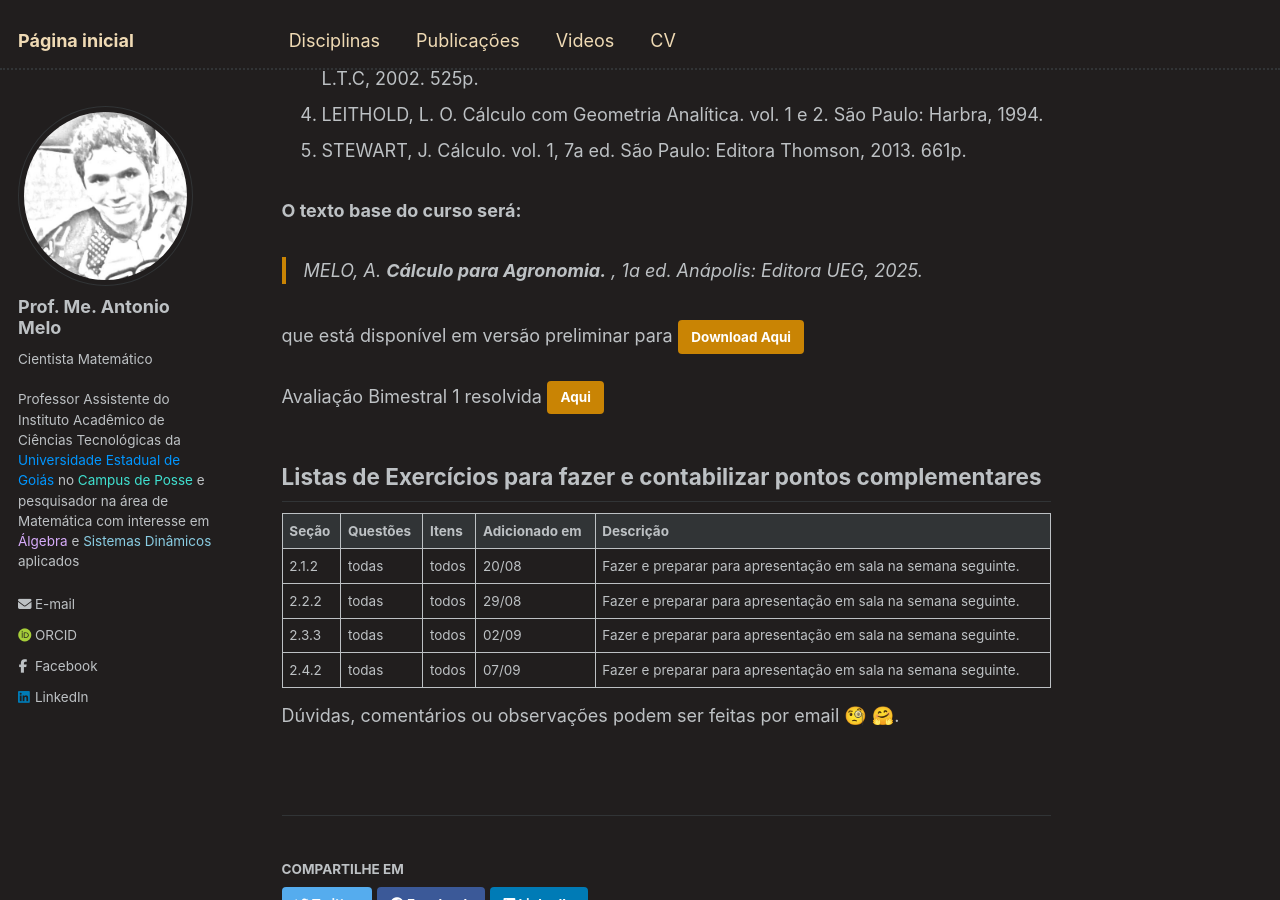
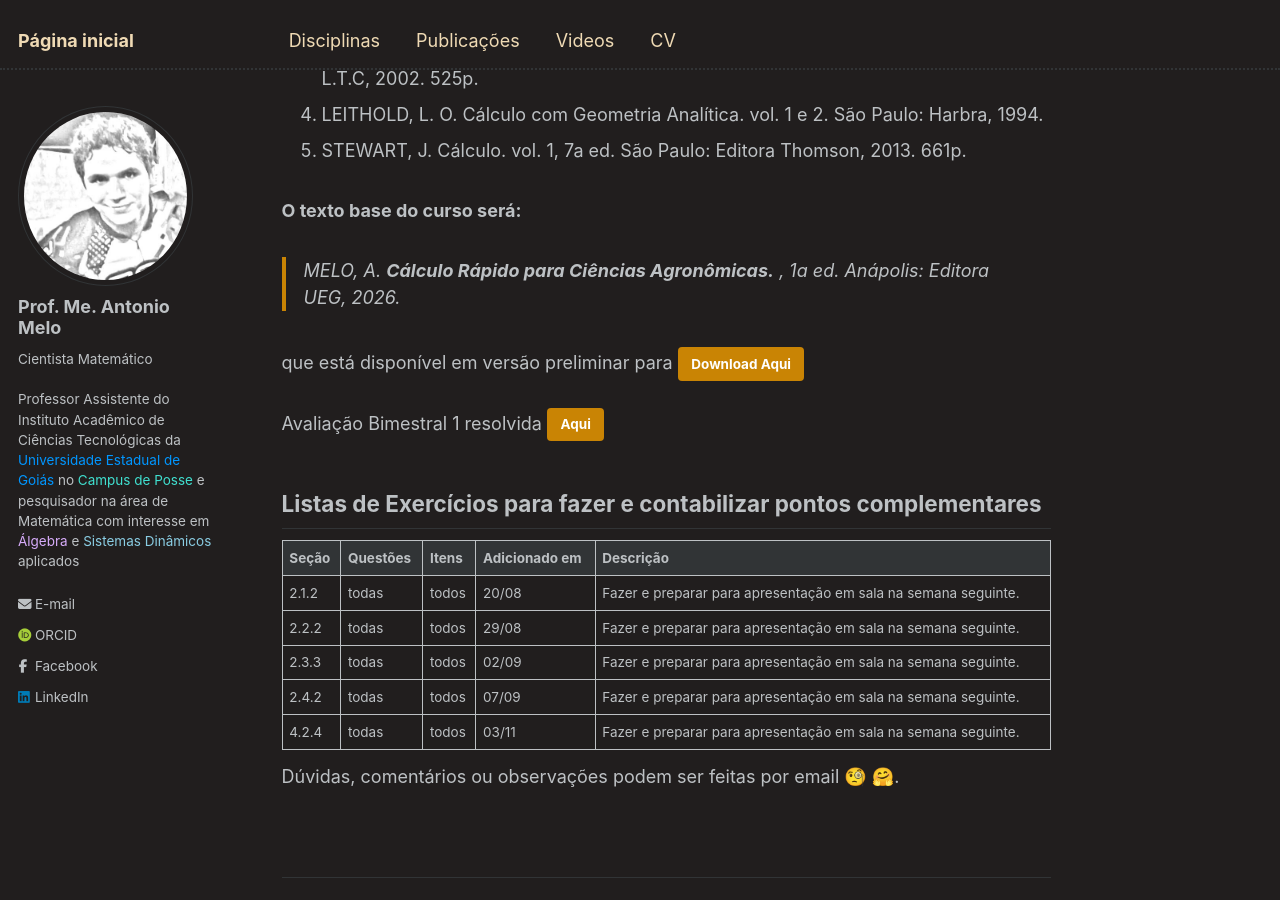
Before and after one commit to antmelo/antmelo.github.io, a Jekyll site: the page built from _teaching/2025-2-calculo.md, in a window 1280 px wide and 900 px high, scrolled down 798 px. Built offline with Jekyll 4.4.1, drawn with Linux system fonts in a browser that asks for light colours; some web fonts are replaced.

Commit message:
Update 2025-2-calculo.md

```diff
--- a/_teaching/2025-2-calculo.md
+++ b/_teaching/2025-2-calculo.md
@@ -29,7 +29,7 @@ Limites. Continuidade. Derivadas. Aplicação da Derivada. Máximos e Mínimos.
 
 ### O texto base do curso será:
 
-   > MELO, A. **Cálculo para Agronomia.** , 1a ed. Anápolis: Editora UEG, 2025.
+   > MELO, A. **Cálculo Rápido para Ciências Agronômicas.** , 1a ed. Anápolis: Editora UEG, 2026.
 
 que está disponível em versão preliminar para [Download Aqui](https://antmelo.github.io/files/calcA.pdf){: .btn}
 
@@ -43,6 +43,7 @@ Avaliação Bimestral 1 resolvida  [Aqui](https://antmelo.github.io/files/ZZA-Ca
 | 2.2.2  |  todas | todos  | 29/08   | Fazer e preparar para apresentação em sala na semana seguinte.   |
 | 2.3.3  |  todas | todos  | 02/09   | Fazer e preparar para apresentação em sala na semana seguinte.   |
 | 2.4.2  |  todas | todos  | 07/09   | Fazer e preparar para apresentação em sala na semana seguinte.   |
+| 4.2.4  |  todas | todos  | 03/11   | Fazer e preparar para apresentação em sala na semana seguinte.   |
 
 
    Dúvidas, comentários ou observações podem ser feitas por email &#129488; &#129303;.
```
